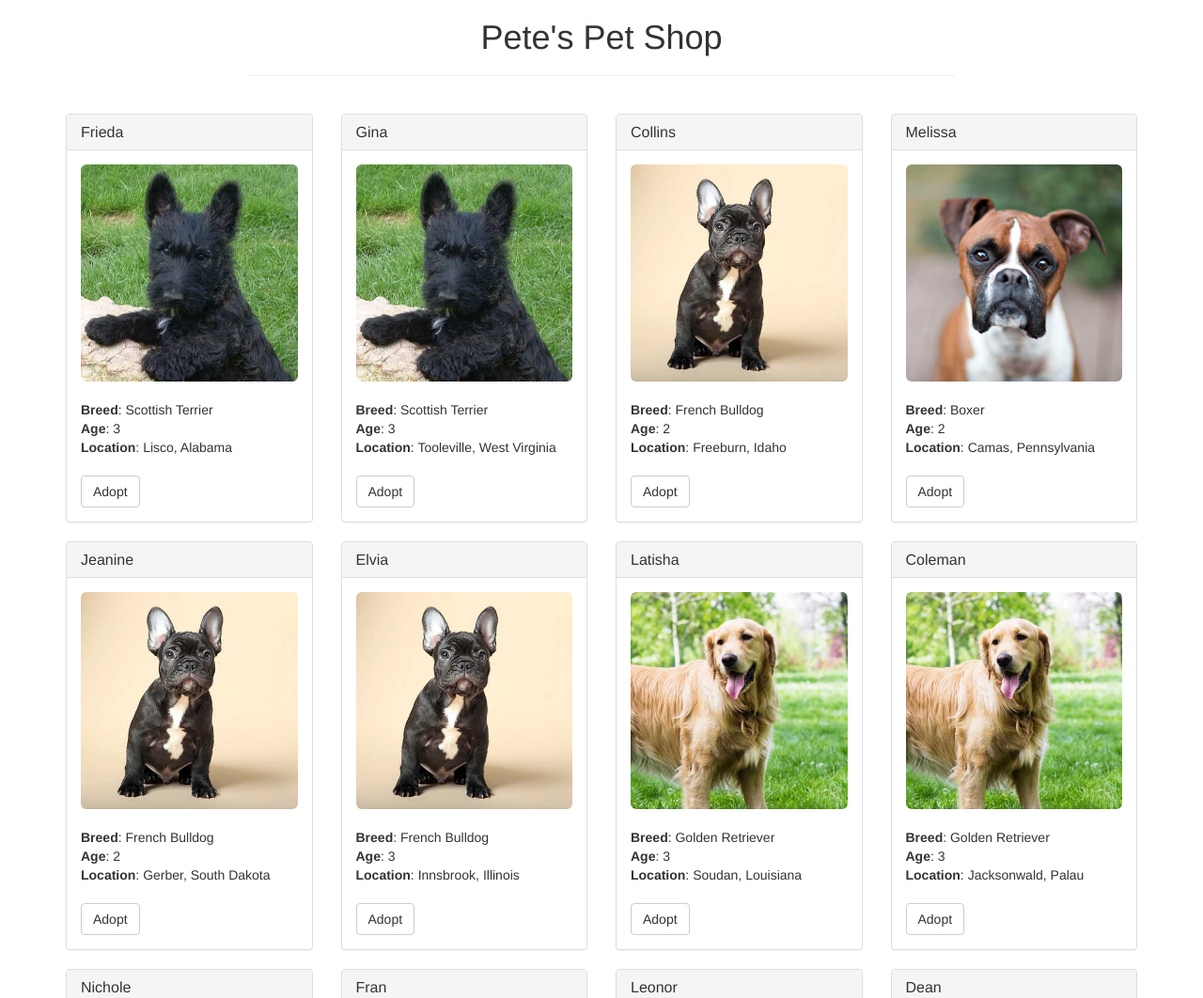
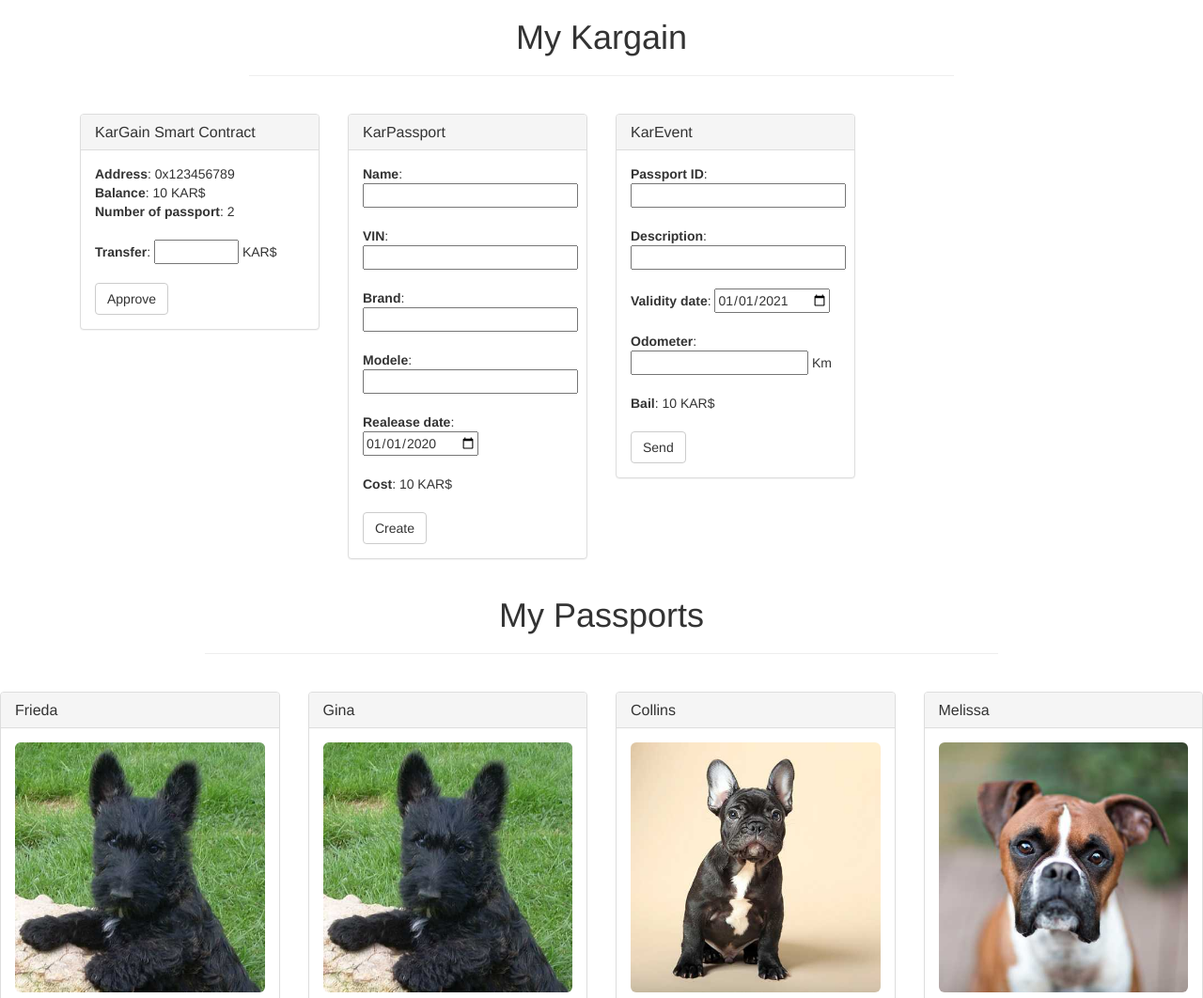
Before and after one commit to cdurbal/KarPass, a website: page src/index.html in a window 1280 px wide. Shown: the top 1062 px of the page at 94% size. Drawn offline with nearby package versions, Linux system fonts and the light colour scheme; files whose address does not match are found by name.

Commit message:
Evol html

```diff
--- a/src/index.html
+++ b/src/index.html
@@ -5,7 +5,7 @@
     <meta http-equiv="X-UA-Compatible" content="IE=edge">
     <meta name="viewport" content="width=device-width, initial-scale=1">
     <!-- The above 3 meta tags *must* come first in the head; any other head content must come *after* these tags -->
-    <title>Pete's Pet Shop</title>
+    <title>My Kargain</title>
 
     <!-- Bootstrap -->
     <link href="css/bootstrap.min.css" rel="stylesheet">
@@ -21,14 +21,102 @@
     <div class="container">
       <div class="row">
         <div class="col-xs-12 col-sm-8 col-sm-push-2">
-          <h1 class="text-center">Pete's Pet Shop</h1>
+          <h1 class="text-center">My Kargain</h1>
           <hr/>
           <br/>
         </div>
       </div>
 
+
+      <div id="Tokens">
+         <div class="col-sm-6 col-md-4 col-lg-3">
+           <div class="panel panel-default panel-pet">
+             <div class="panel-heading">
+               <h3 class="panel-title">KarGain Smart Contract</h3>
+             </div>
+             <div class="panel-body">
+               <strong>Address</strong>: <span id="address" class="address">0x123456789</span> <br/>
+               <strong>Balance</strong>: <span id="balance" class="balance">10</span> <span>KAR$</span> <br/>
+               <strong>Number of passport</strong>: <span id="total" class="total">2</span> <br/><br/>
+               <strong>Transfer</strong>: <input type="number" id="token" name="token" min="10" max="100000">  <span>KAR$</span> <br/><br/>
+               <button class="btn btn-default btn-approve" type="button" id="approve">Approve</button>
+             </div>
+           </div>
+         </div>
+      </div>
+
+      <div id="passport">
+         <div class="col-sm-6 col-md-4 col-lg-3">
+           <div class="panel panel-default panel-pet">
+             <div class="panel-heading">
+               <h3 class="panel-title">KarPassport</h3>
+             </div>
+             <div class="panel-body">
+               <strong>Name</strong>: <input type="text" id="name" name="name" required minlength="1" maxlength="12" size="25"><br/><br/>
+               <strong>VIN</strong>: <input type="text" id="VIN" name="VIN" required minlength="1" maxlength="128" size="25"><br/><br/>
+               <strong>Brand</strong>: <input type="text" id="Brand" name="Brand" required minlength="1" maxlength="128" size="25"><br/><br/>
+               <strong>Modele</strong>: <input type="text" id="modele" name="modele" required minlength="1" maxlength="128" size="25"><br/><br/>
+               <strong>Realease date</strong>: <input type="date" id="releaseDate" name="release Date" value="2020-01-01" min="1980-01-01"><br/><br/>
+               <strong>Cost</strong>: <span id="cost" class="cost">10</span><span> KAR$</span> <br/><br/>
+
+               <button class="btn btn-default btn-adopt" type="button" id="create">Create</button>
+             </div>
+           </div>
+         </div>
+      </div>
+
+      <div id="event">
+         <div class="col-sm-6 col-md-4 col-lg-3">
+           <div class="panel panel-default panel-pet">
+             <div class="panel-heading">
+               <h3 class="panel-title">KarEvent</h3>
+             </div>
+             <div class="panel-body">
+               <strong>Passport ID</strong>: <input type="text" id="id" name="id" required minlength="1" maxlength="12" size="25"><br/><br/>
+               <strong>Description</strong>: <input type="text" id="description" name="description" required minlength="1" maxlength="128" size="25"><br/><br/>
+               <strong>Validity date</strong>: <input type="date" id="validity" name="validity" value="2021-01-01" min="1980-01-01"><br/><br/>
+               <strong>Odometer</strong>: <input type="number" id="odometer" name="odometer" ><span> Km</span> <br/><br/>
+               <strong>Bail</strong>: <span id="bail" class="bail">10</span><span> KAR$</span> <br/><br/>
+
+               <button class="btn btn-default btn-adopt" type="button" id="send">Send</button>
+             </div>
+           </div>
+         </div>
+      </div>
+    </div>
+
+      <div class="row">
+        <div class="col-xs-12 col-sm-8 col-sm-push-2">
+          <h1 class="text-center">My Passports</h1>
+          <hr/>
+          <br/>
+        </div>
+      </div>
       <div id="petsRow" class="row">
         <!-- PETS LOAD HERE -->
+      </div>
+    </div>
+
+    <div id="passTemplate">
+      <div class="col-sm-6 col-md-4 col-lg-3">
+        <div class="panel panel-default panel-pet">
+          <div class="panel-heading">
+            <h3 class="panel-title">Peugeot 308</h3>
+          </div>
+          <div class="panel-body">
+            <img alt="140x140" data-src="holder.js/140x140" class="img-rounded img-center" style="width: 100%;" src="https://pngimg.com/uploads/peugeot/peugeot_PNG56.png" data-holder-rendered="true">
+            <br/><br/>
+            <strong>Name</strong>: <span class="pass-name">Peugeot 308</span><br/>
+            <strong>VIN</strong>: <span class="pass-vin">AFE5573149423447F</span><br/>
+            <strong>Km</strong>: <span class="pass-km">10000</span> <span> Km</span> <br/>
+            <strong>Release</strong>: <span class="pass-release">2017</span> <br/><br/>
+
+            <strong>Events</strong><br/>
+            <strong>2020-01-01</strong>: <span class="pass-name">Repairing</span><br/>
+            <strong>2019-01-01</strong>: <span class="pass-name">Repairing</span><br/>
+            <strong>2018-01-01</strong>: <span class="pass-name">Repairing</span><br/>
+          </div>
+        </div>
       </div>
     </div>
 
```
